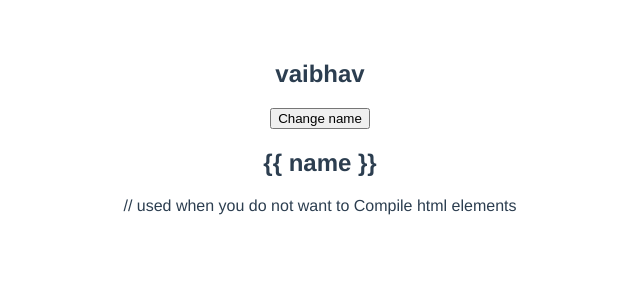
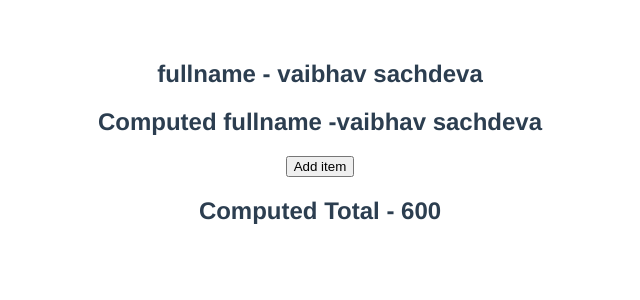
Before and after one commit to vaibhav21git/Vue.js-learning, a Vue app: page / in a window 1280 px wide. Shown: the top 300 px of the page, without its empty margins (320-960 px from the left). Built offline with nearby package versions, Linux system fonts and the light colour scheme.

Commit message:
computed_properties

```diff
--- a/src/App.vue
+++ b/src/App.vue
@@ -1,10 +1,11 @@
 <template>
   <div>
-    <h2 v-once>{{ name }}</h2>
-    <button @click="name = 'manu'">Change name</button>
-    <h2 v-pre>{{ name }}</h2>
-
-    // used when you do not want to Compile html elements
+    <h2>fullname - {{ firstName }} {{ lastName }}</h2>
+    <h2>Computed fullname -{{ fullName }}</h2>
+    <button @click="items.push({ id: 4, title: 'Keyboard', price: 50 })">
+      Add item
+    </button>
+    <h2>Computed Total - {{ total }}</h2>
   </div>
 </template>
 
@@ -13,11 +14,48 @@
   name: "App",
   data() {
     return {
-      name: "vaibhav",
+      firstName: "vaibhav",
+      lastName: "sachdeva",
+      items: [
+        {
+          id: 1,
+          title: "TV",
+          price: 100,
+        },
+        {
+          id: 2,
+          title: "Phone",
+          price: 200,
+        },
+        {
+          id: 3,
+          title: "Laptop",
+          price: 300,
+        },
+      ],
     };
   },
 
   methods: {},
+
+  // like methods you added the computed property
+  //computed is basically an object
+  // computed object contains a key which is a computed property
+  //what we have done is composed a new data property from a existing data property
+  // why should we use computed properties over data properties
+  //1)properties need to be rendered to multiple places
+  // computed properties are automatically calculated if their dependency changes
+  computed: {
+    fullName() {
+      return `${this.firstName} ${this.lastName}`;
+    },
+    total() {
+      return this.items.reduce(
+        (total, curr) => (total = total + curr.price),
+        0
+      );
+    },
+  },
 };
 </script>
 
```
